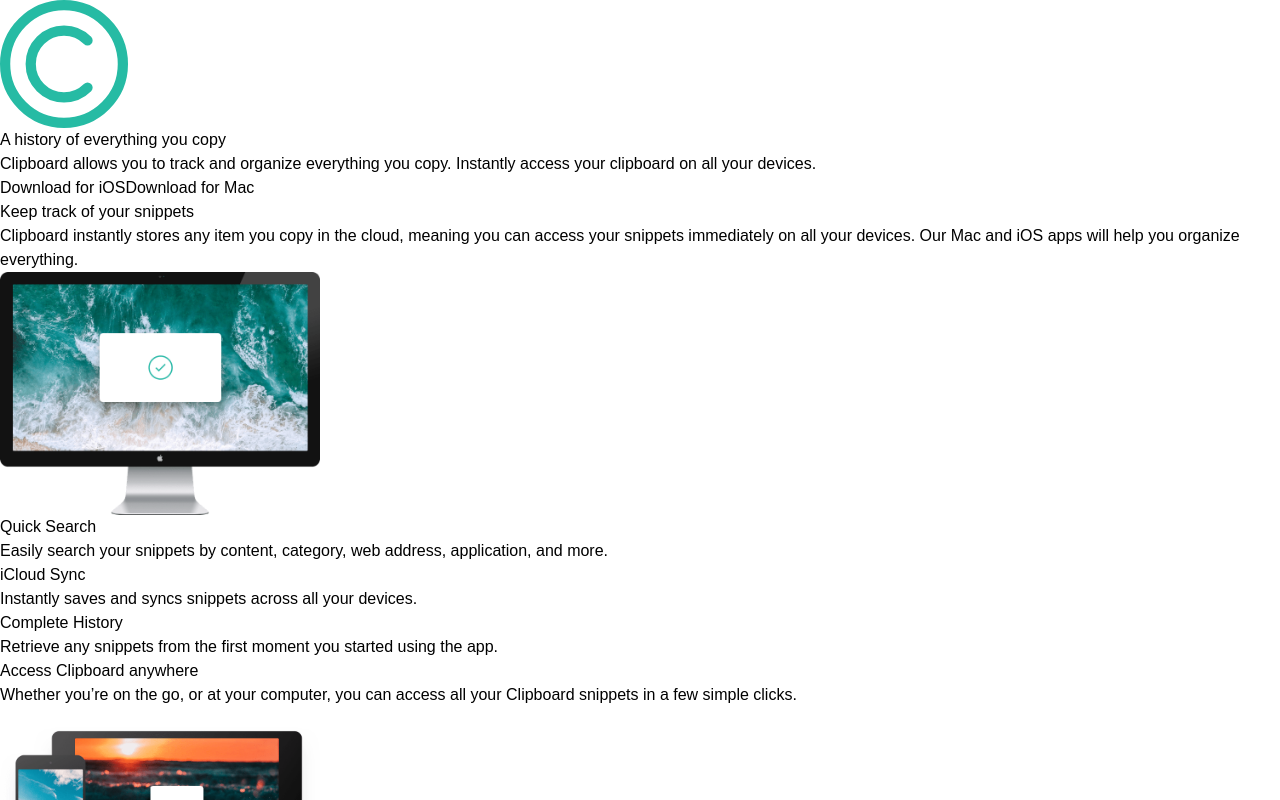
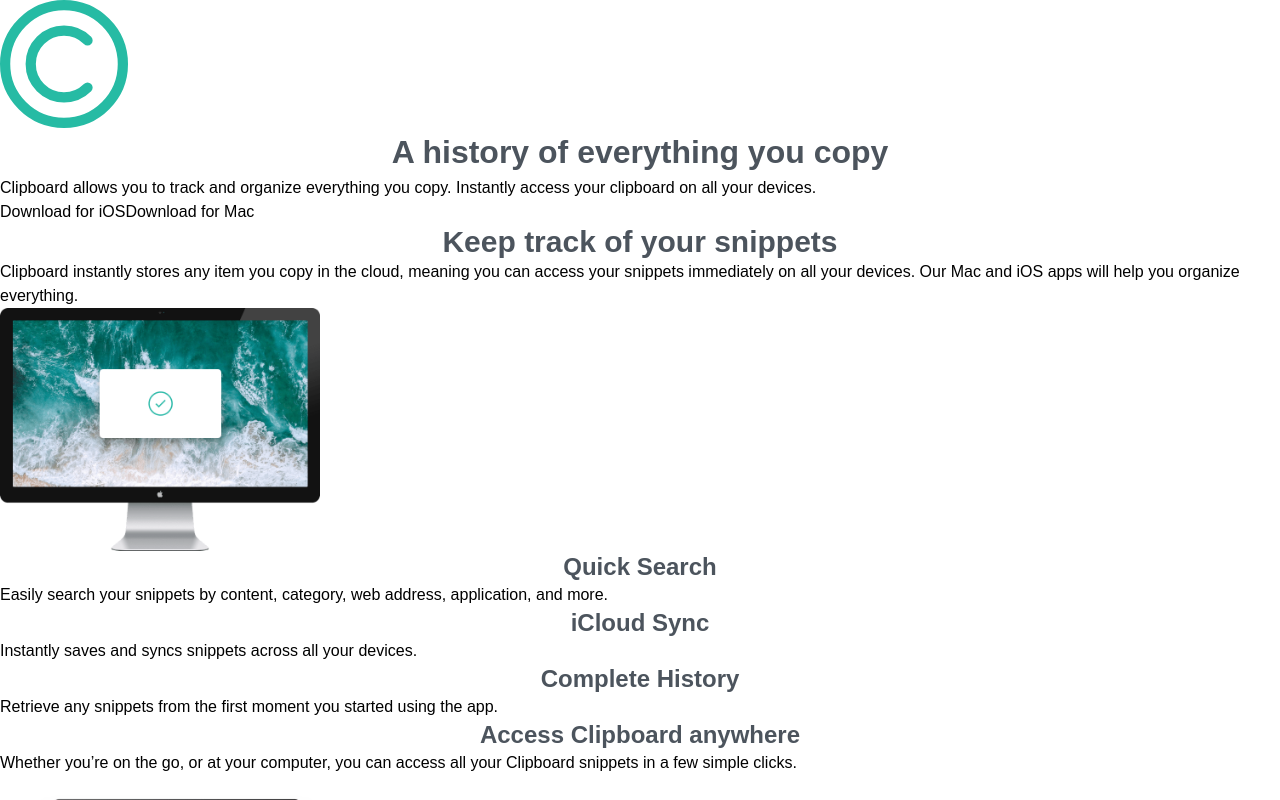
Before and after one commit to palmeiroerick/clipboard-landing-page, a Next.js app: page / in a window 1280 px wide. Shown: the top 800 px of the page. Built offline with nearby package versions, Linux system fonts and the light colour scheme; a web font is replaced by a local one.

Commit message:
style: add styles to title component

```diff
--- a/components/Title.tsx
+++ b/components/Title.tsx
@@ -7,5 +7,17 @@
 export default function Title({ as, className, children }: TitleProps) {
   const Tag = as;
 
-  return <Tag className={`${className}`}>{children}</Tag>;
+  const variants = {
+    h1: "text-[32px]",
+    h2: "text-3xl",
+    h3: "text-2xl",
+  };
+
+  return (
+    <Tag
+      className={`${className} ${variants[as]} text-center font-semibold text-darkGrayishBlue`}
+    >
+      {children}
+    </Tag>
+  );
 }
```
